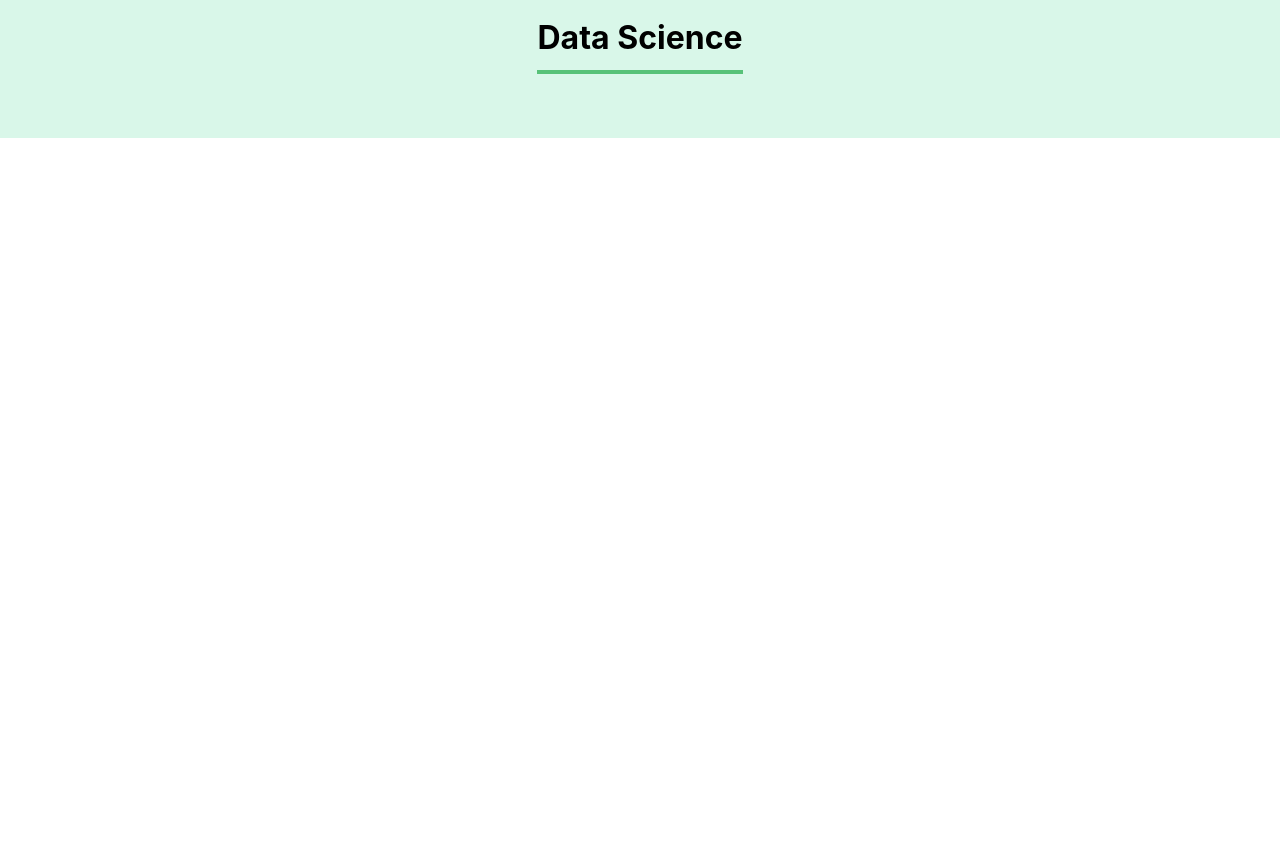
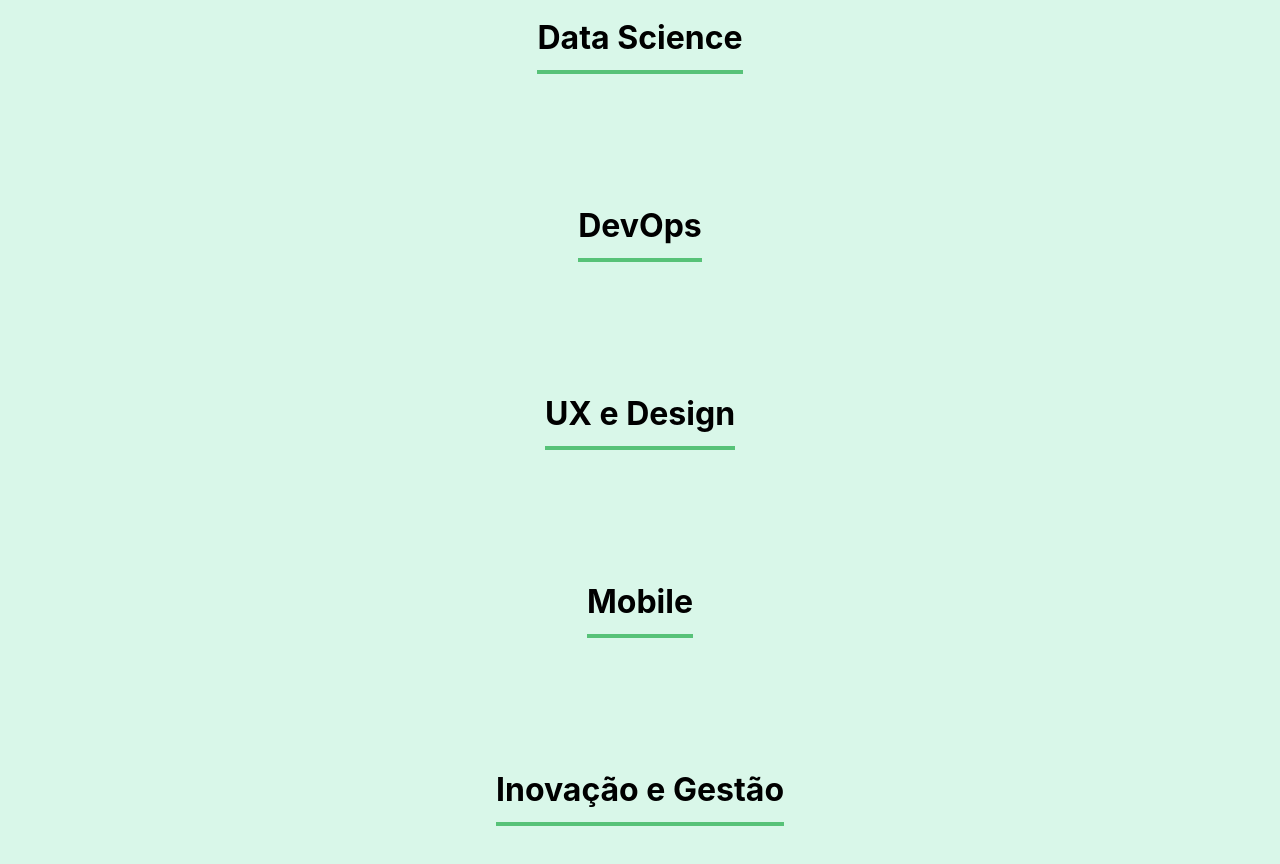
Before and after one commit to leomillan22/Organo-alura, a React (Vite) app in the folder organo-alura/: page / in a window 1280 px wide. Shown: the part 1940-2804 px from the top of the page. Before the commit the page ends 2078 px from the top, so only its background shows below. Built offline with nearby package versions, Linux system fonts and the light colour scheme.

Commit message:
criação do obj times

```diff
--- a/organo-alura/src/App.jsx
+++ b/organo-alura/src/App.jsx
@@ -7,21 +7,58 @@
 
 function App() {
 
-const [colaboradores, setColaboradores] = useState([])
+  const times = [
+    {
+      nome:'Programação',
+      corPrimaria: '#57C278',
+      corSecundaria: '#D9F7E9'
+    },
+    {
+      nome:'Front-End',
+      corPrimaria: '#82CFFA',
+      corSecundaria: '#E8F8FF'
+    },
+    {
+      nome:'Data Science',
+      corPrimaria: '#A6D157',
+      corSecundaria: '#F0F8E2'
+    },
+    {
+      nome:'DevOps',
+      corPrimaria: '#E06B69',
+      corSecundaria: '#FDE7E8'
+    },
+    {
+      nome:'UX e Design',
+      corPrimaria: '#D86EBF',
+      corSecundaria: '#FAE5F5'
+    },
+    {
+      nome:'Mobile',
+      corPrimaria: '#FEBA05',
+      corSecundaria: '#FFF5D9'
+    },
+    {
+      nome:'Inovação e Gestão',
+      corPrimaria: '#FF8A29',
+      corSecundaria: '#FFEEDF'
+    }
+  ]
 
-const aoNovoColaboradorCadastrado = (colaborador) => {
-  console.log(colaborador)
-  setColaboradores([...colaboradores, colaborador])
-}
+  const [colaboradores, setColaboradores] = useState([])
+
+  const aoNovoColaboradorCadastrado = (colaborador) => {
+    console.log(colaborador)
+    setColaboradores([...colaboradores, colaborador])
+  }
 
 
   return (
     <>
       <Banner />
       <Formulario aoColaboradorCadastrado={colaborador => aoNovoColaboradorCadastrado(colaborador)}/>
-      <Time nome="Programação"/>
-      <Time nome="Front-End"/>
-      <Time nome="Data Science"/>
+      {times.map(time => <Time key={time.nome} nome={time.nome}/>)}
+
     </>
   )
 }
```
